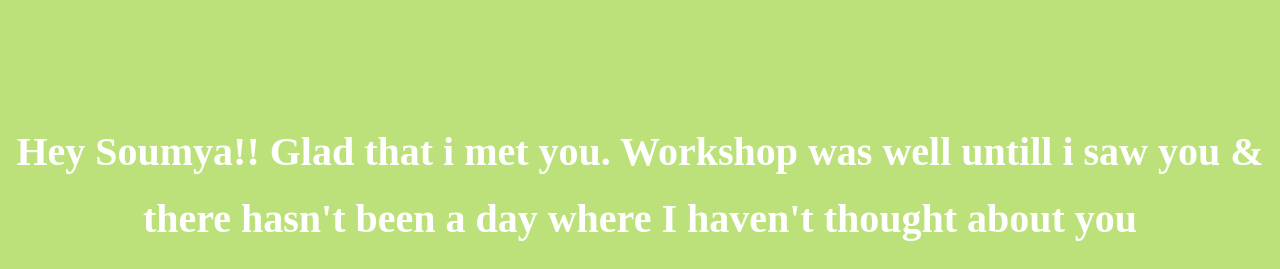
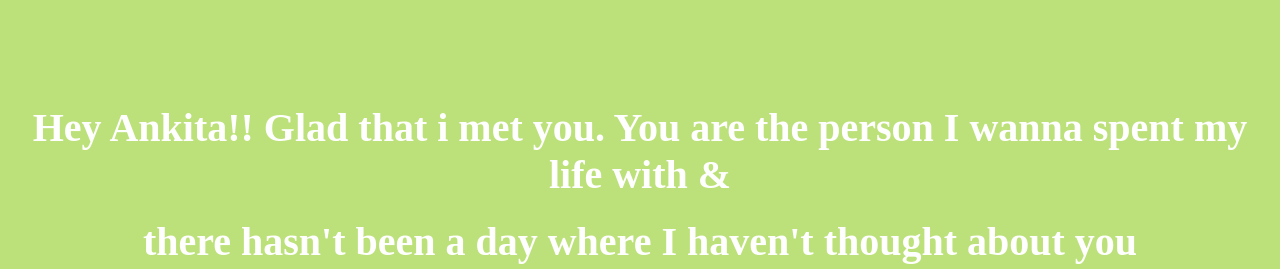
Before and after one commit to itsBibhu/HiSoumya, a plain HTML site: page index.html in a window 1280 px wide. Shown: the top 269 px of the page. Drawn offline with Linux system fonts and the light colour scheme.

Commit message:
Aki index.html

```diff
--- a/index.html
+++ b/index.html
@@ -7,7 +7,7 @@
     <body>
         <div class="container">
             <div >
-                <h1 class = "header_text">Hey Soumya!! Glad that i met you. Workshop was well untill i saw you &</h1>
+                <h1 class = "header_text">Hey Ankita!! Glad that i met you. You are the person I wanna spent my life with &</h1>
                 <h1 class = "header_text">there hasn't been a day where I haven't thought about you</h1>
                 <h1 class = "header_text">Here's the question..Do you wanna go out with me?</h1>
             </div>
```
